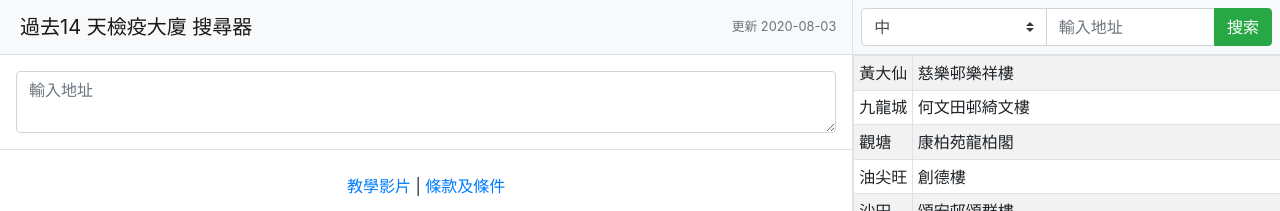
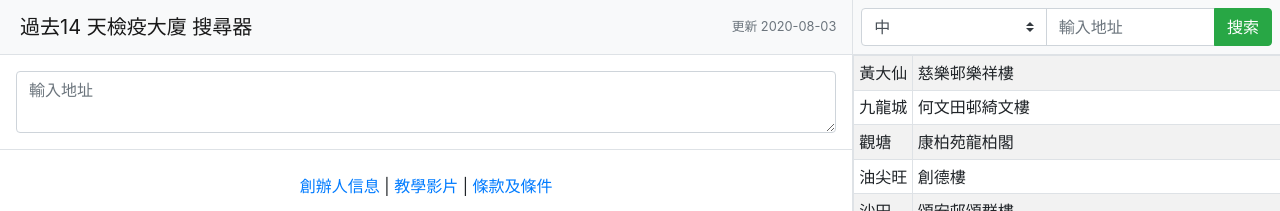
Before and after one commit to workking/workking.github.io, a website: page index.html in a window 1280 px wide. Shown: the top 211 px of the page. Drawn offline with nearby package versions, Linux system fonts and the light colour scheme.

Commit message:
Add founder message video link

```diff
--- a/index.html
+++ b/index.html
@@ -41,7 +41,8 @@
           <div id="result-container" class="flex-fill table-responsive">
             <div class="text-center my-4">
               <div class="my-3">
-                <a href="https://youtu.be/r86PQqF_HSs" target="_blank" >教學影片</a> |
+                <a href="https://youtu.be/r86PQqF_HSs" target="_blank" >創辦人信息</a> |
+                <a href="https://youtu.be/cD5x4dWn3kU" target="_blank" >教學影片</a> |
                 <a href="#termsAndConditionsModal" data-toggle="modal" data-target="#termsAndConditionsModal">條款及條件</a>
               </div>
               <img src="./workking_logo.png" />
```
